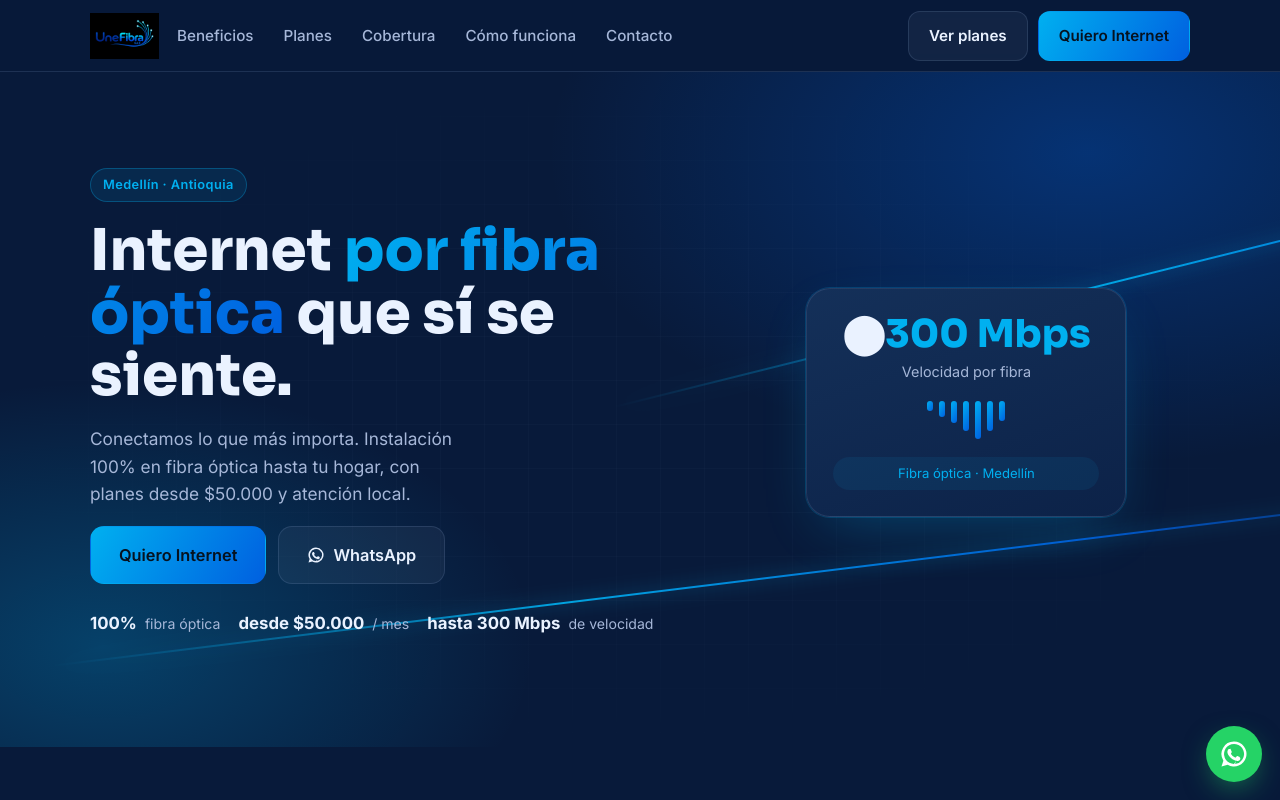
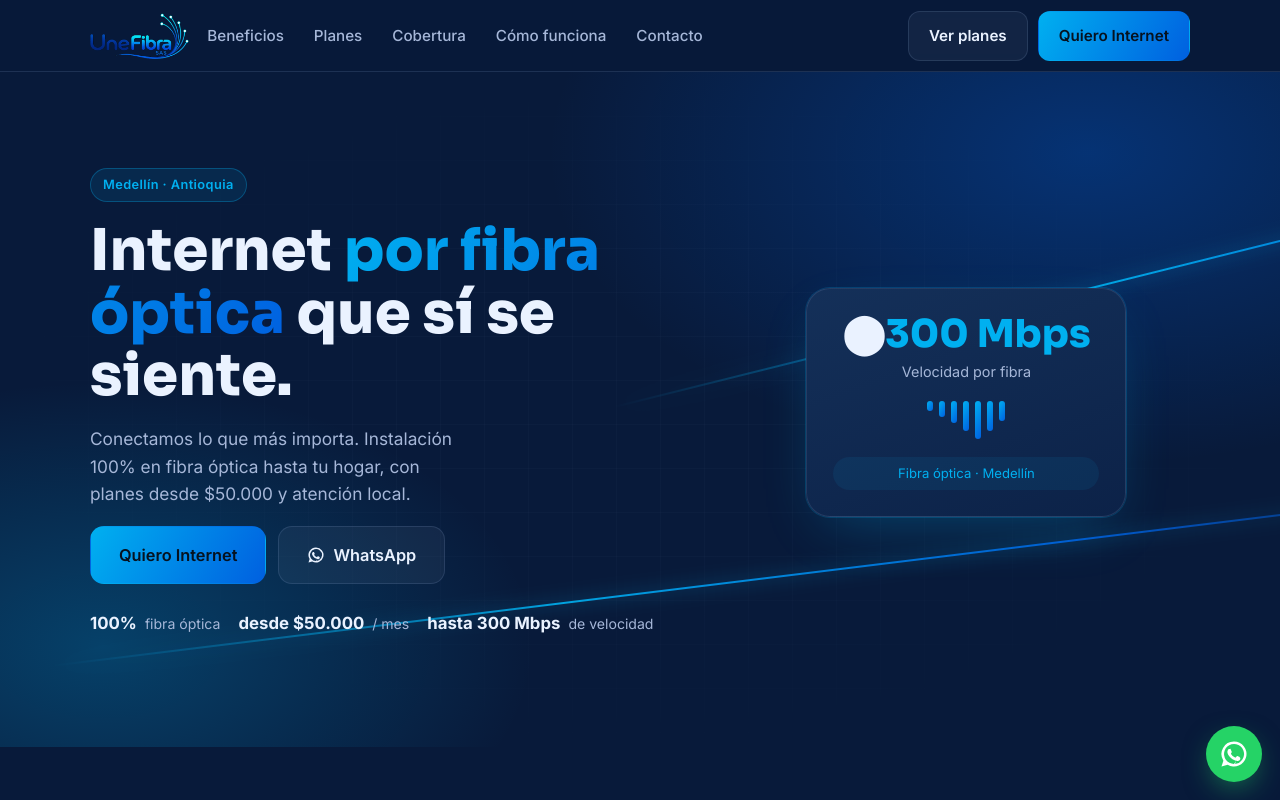
Before and after one commit to konfiozinc/unefibra, a plain HTML site: page index.html in a window 1280 px wide. Shown: the top 800 px of the page. Drawn offline with Linux system fonts and the light colour scheme.

Commit message:
Usa logo PNG transparente (UneFibra SAS)

```diff
--- a/index.html
+++ b/index.html
@@ -40,7 +40,7 @@
   <header class="site-header" id="site-header">
     <div class="container header-inner">
       <a class="brand" href="#inicio" aria-label="UneFibra — inicio">
-        <img class="brand__logo" src="assets/img/logo.jpeg" alt="UneFibra" />
+        <img class="brand__logo" src="assets/img/logo.png" alt="UneFibra" />
       </a>
 
       <nav class="nav" id="nav" aria-label="Navegación principal">
@@ -312,7 +312,7 @@
   <footer class="site-footer">
     <div class="container footer-grid">
       <div class="footer__brand">
-        <img class="footer__logo" src="assets/img/logo.jpeg" alt="UneFibra" />
+        <img class="footer__logo" src="assets/img/logo.png" alt="UneFibra" />
         <p class="footer__slogan">Conectamos lo que más importa.</p>
       </div>
 
```
Also changed, not shown: assets/img/logo.jpeg (deleted), assets/img/logo.png (added).
